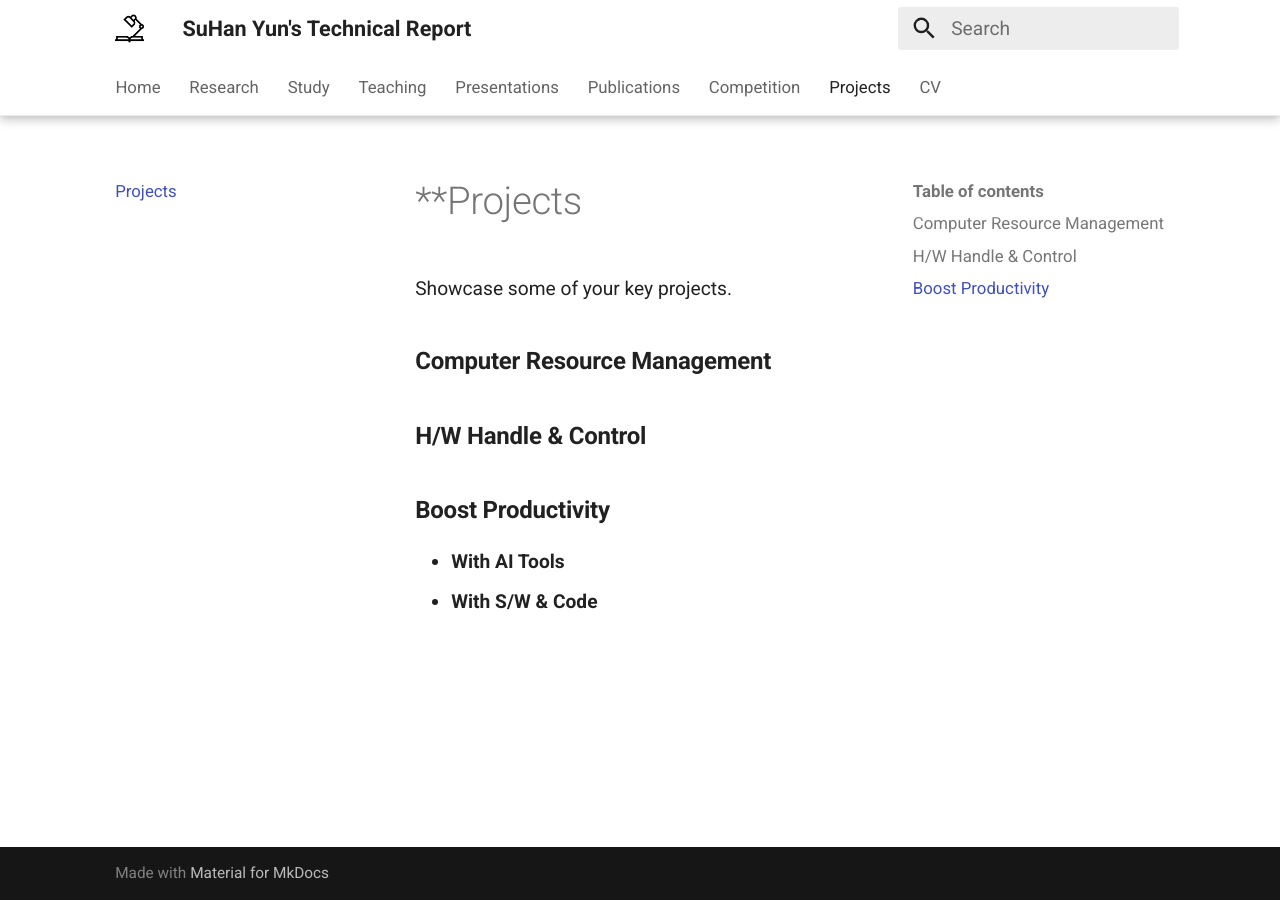
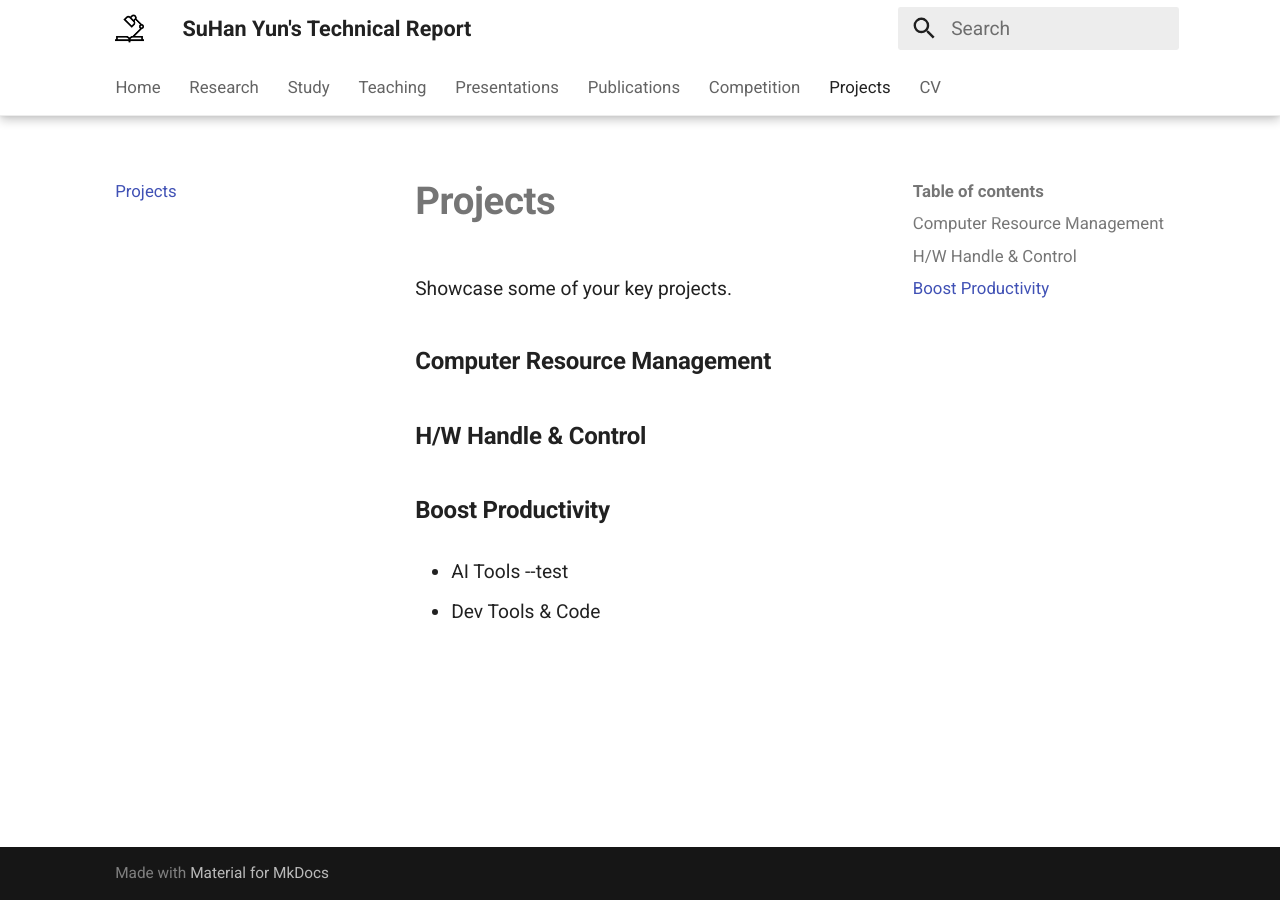
Before and after one commit to YSH-research/YSH-research.github.io, an MkDocs documentation site: the page built from docs/Project/projects.md, in a window 1280 px wide. Built offline with MkDocs 1.6.1 and Material for MkDocs 9.7.7, drawn with Linux system fonts in a browser that asks for light colours.

Commit message:
Changed _ projects.md

```diff
--- a/docs/Project/projects.md
+++ b/docs/Project/projects.md
@@ -1,4 +1,4 @@
-# **Projects
+# **Projects**
 
 Showcase some of your key projects.
 
@@ -8,5 +8,7 @@ Showcase some of your key projects.
 
 ### **Boost Productivity**
 
-- **With AI Tools**
-- **With S/W & Code**
+- AI Tools
+    --test
+
+- Dev Tools & Code
```
Also changed, not shown: docs/Presentations/presentations.md (+2 -0 lines).
